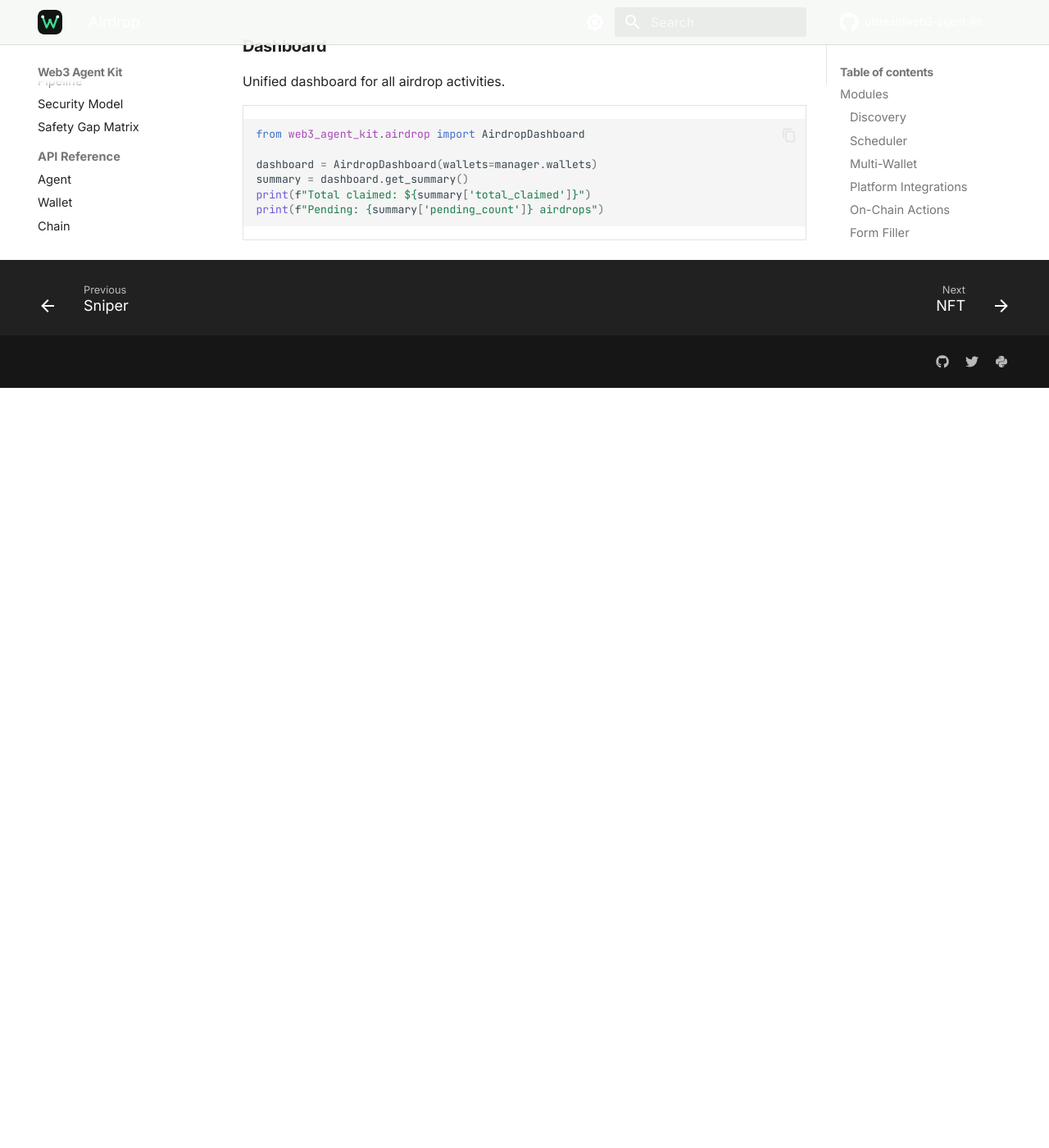
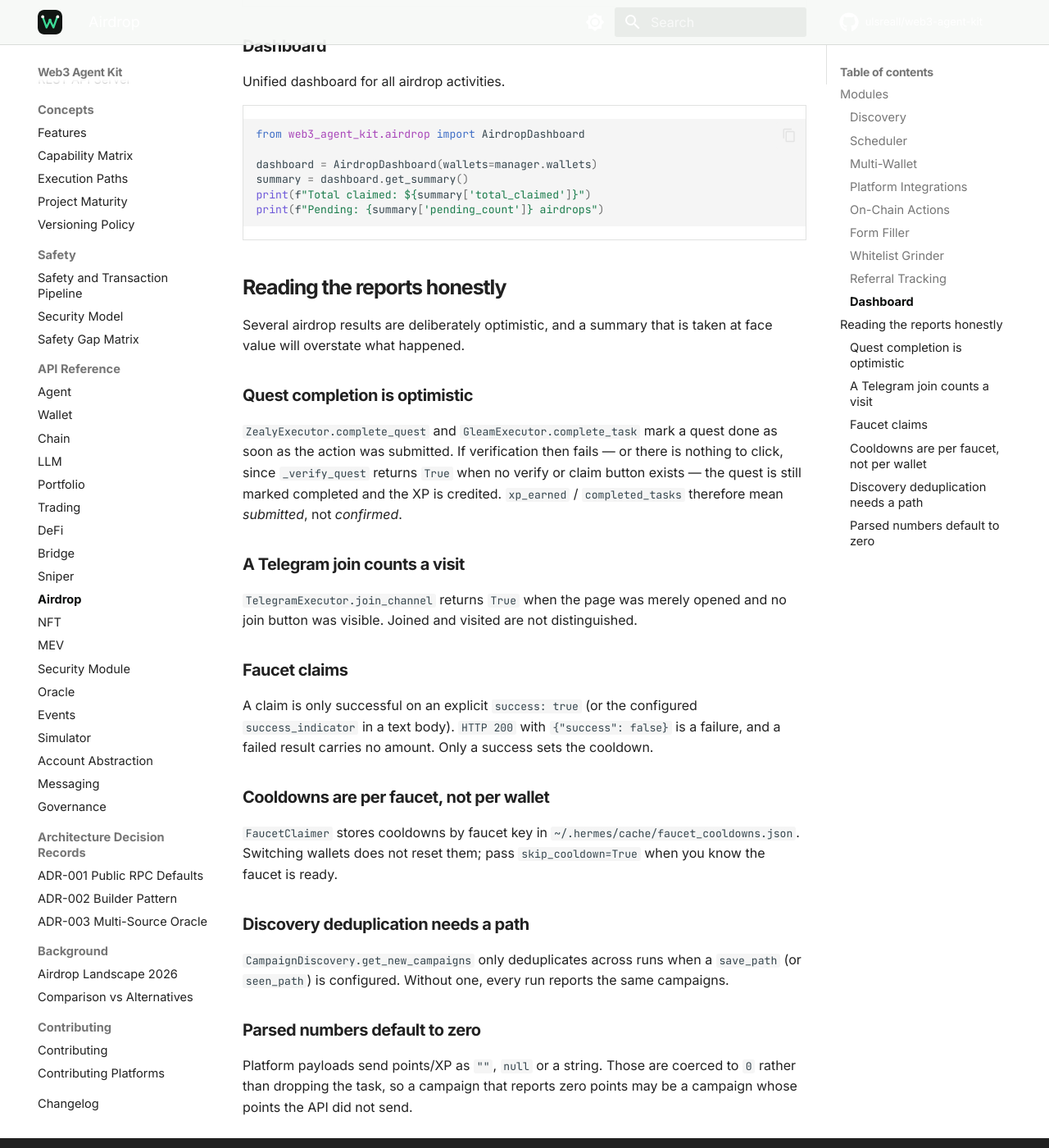
Before and after one commit to ulsreall/web3-agent-kit, an MkDocs documentation site: the page built from docs/api/airdrop.md, in a window 1280 px wide and 1400 px high, scrolled down 2756 px. Shown: the whole window at 82% size. Built offline with MkDocs 1.6.1 and Material for MkDocs 9.7.7, drawn with Linux system fonts in a browser that asks for light colours; comment, search, counter and statistics services are not loaded; before the commit the page ends 3229 px from its top, so only the background shows below that.

Commit message:
docs(airdrop): document what the reports actually mean (#162)
Several airdrop results are optimistic by design and were only discoverable by
reading the source: a submitted-but-unverified quest is marked completed and its
XP credited, join_channel returns success for a page it merely opened, a
zero-point task usually means the API sent no points, and discovery only
deduplicates with a configured path.

- docs/api/airdrop.md: a section on each, so xp_earned/completed_tasks are read
  as submitted rather than confirmed
- docs/api/bridge.md: providers send null fee fields; routes are kept with 0.0
  gas, and a zero fee means unpriced, not free
- RISKS.md: section 7 with the same, plus a summary row; version stamp bumped

Signed-off-by: Khasbi Maulana <khasbim240803@gmail.com>
Co-authored-by: Khasbi Maulana <khasbim240803@gmail.com>

````diff
--- a/docs/api/airdrop.md
+++ b/docs/api/airdrop.md
@@ -127,3 +127,45 @@ summary = dashboard.get_summary()
 print(f"Total claimed: ${summary['total_claimed']}")
 print(f"Pending: {summary['pending_count']} airdrops")
 ```
+
+## Reading the reports honestly
+
+Several airdrop results are deliberately optimistic, and a summary that is taken
+at face value will overstate what happened.
+
+### Quest completion is optimistic
+
+`ZealyExecutor.complete_quest` and `GleamExecutor.complete_task` mark a quest
+done as soon as the action was submitted. If verification then fails — or there
+is nothing to click, since `_verify_quest` returns `True` when no verify or claim
+button exists — the quest is still marked completed and the XP is credited.
+`xp_earned` / `completed_tasks` therefore mean *submitted*, not *confirmed*.
+
+### A Telegram join counts a visit
+
+`TelegramExecutor.join_channel` returns `True` when the page was merely opened
+and no join button was visible. Joined and visited are not distinguished.
+
+### Faucet claims
+
+A claim is only successful on an explicit `success: true` (or the configured
+`success_indicator` in a text body). `HTTP 200` with `{"success": false}` is a
+failure, and a failed result carries no amount. Only a success sets the cooldown.
+
+### Cooldowns are per faucet, not per wallet
+
+`FaucetClaimer` stores cooldowns by faucet key in
+`~/.hermes/cache/faucet_cooldowns.json`. Switching wallets does not reset them;
+pass `skip_cooldown=True` when you know the faucet is ready.
+
+### Discovery deduplication needs a path
+
+`CampaignDiscovery.get_new_campaigns` only deduplicates across runs when a
+`save_path` (or `seen_path`) is configured. Without one, every run reports the
+same campaigns.
+
+### Parsed numbers default to zero
+
+Platform payloads send points/XP as `""`, `null` or a string. Those are coerced
+to `0` rather than dropping the task, so a campaign that reports zero points may
+be a campaign whose points the API did not send.
````
Also changed, not shown: RISKS.md (+20 -1 lines), docs/api/bridge.md (+6 -0 lines).
